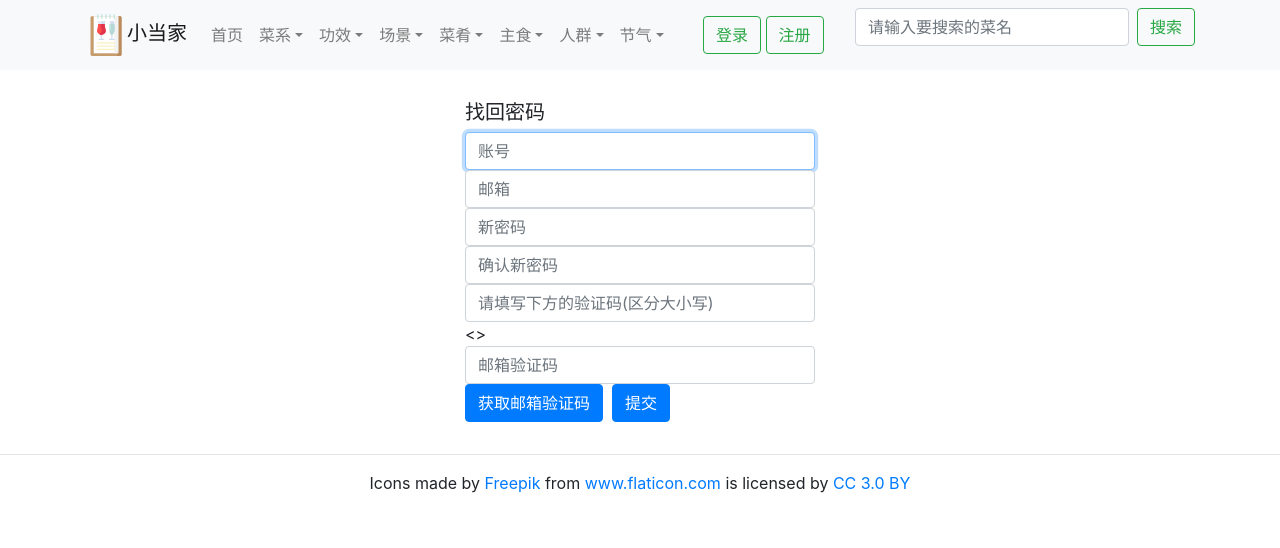
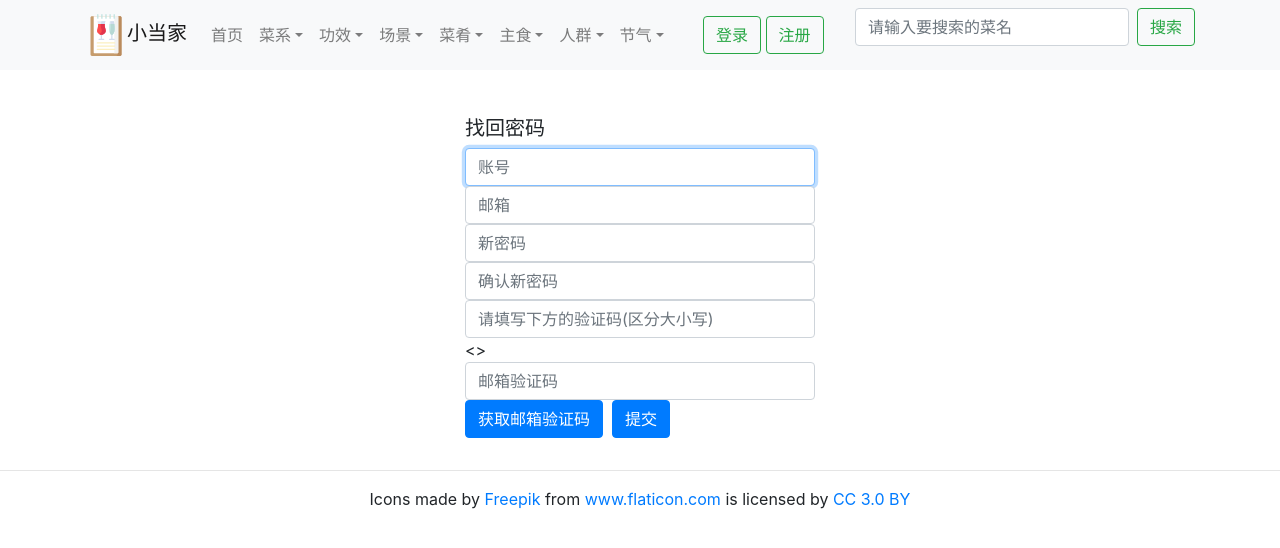
Before and after one commit to bbbbx/small-menu, a Node project: template views/password.pug in a window 1280 px wide. Shown: the top 548 px of the page. Run offline with Node 20 templates, Linux system fonts and the light colour scheme; the template is opened without the code that fills it, so the values that code supplies are empty; some libraries are stand-ins or nearby versions.

Commit message:
:art: update views

```diff
--- a/routes/logout.js
+++ b/routes/logout.js
@@ -3,7 +3,8 @@ const router = express.Router();
 
 router.get('/', function(req, res) {
 	req.logout();
-	req.session.destroy();
+	delete req.session.user;
+	req.flash('info', '退出成功');
 	res.redirect('/');
 });
 
--- a/routes/register.js
+++ b/routes/register.js
@@ -58,7 +58,7 @@ router.post('/', function(req, res) {
 										from: '"小当家" <venus_box@163.com>',
 										to: email,
 										subject: '小当家注册验证',
-										html: `<p>${user.dataValues.username}：</p><p>&nbsp;&nbsp;请点击以下链接完成邮箱验证：</p><p><a href="http://smallmenu.venusworld.cn/confirmEmail?captcha=${CAPTCHA}&email=${email}&account=${account}">http://smallmenu.venusworld.cn/confirmEmail?captcha=${CAPTCHA}&email=${email}&account=${account}</a></p><p>如果以上链接无法点击，请将上面的地址复制到你的浏览器地址栏。</p>`
+										html: `<p>${user.dataValues.username}：</p><p>&nbsp;&nbsp;请点击以下链接完成邮箱验证：</p><p><a href="http://localhost:3000/confirmEmail?captcha=${CAPTCHA}&email=${email}&account=${account}">http://localhost:3000/confirmEmail?captcha=${CAPTCHA}&email=${email}&account=${account}</a></p><p>如果以上链接无法点击，请将上面的地址复制到你的浏览器地址栏。</p>`
 									};
 
 									const timestamp = new Date().getTime();
@@ -72,6 +72,7 @@ router.post('/', function(req, res) {
 									transporter.sendMail(mailOption);
 									// [TODO] 验证用户
 									req.session.user = user.dataValues;
+									req.flash('info', '注册成功，请验证邮箱。');
 									res.redirect('/');
 								});
 						});
--- a/views/detail.pug
+++ b/views/detail.pug
@@ -1,7 +1,7 @@
 extends layout
 
 block content
-  div(class="container" style="margin-top: 100px")
+  div(class="container")
     hr
     div(class="row")
       div(class="col-4")
--- a/views/index.pug
+++ b/views/index.pug
@@ -1,7 +1,7 @@
 extends layout
 
 block content
-  div(class="container-fluid" style="margin-top: 100px")
+  div(class="container-fluid")
     div(id="carouselExampleIndicators" class="carousel slide" data-ride="carousel")
       ol(class="carousel-indicators")
         li(data-target="#carouselExampleIndicators" data-slide-to="0" class="active")
--- a/views/layout.pug
+++ b/views/layout.pug
@@ -177,6 +177,12 @@ html(lang="en")
             input(class="form-control mr-sm-2"  type="search" placeholder="请输入要搜索的菜名" aria-label="Search" name="foodName" required)
             button(class="btn btn-outline-success my-2 my-sm-0" type="submit") 搜索
 
+    p(style="height: 100px")
+    - for (var x = 0; x < errors.length; x++)
+      div(class="alert alert-danger" role="alert") #{ errors[x] }
+    - for (var j = 0; j < infos.length; j++)
+      div(class="alert alert-success" role="alert") #{ infos[j] }
+
     block content
 
     hr
--- a/views/login.pug
+++ b/views/login.pug
@@ -1,14 +1,10 @@
 extends layout
 
 block content
-  div(class='container' style="margin-top: 100px")
+  div(class="container")
     div(class="row")
       div(class="col")
       div(class="col")
-        - for (var x = 0; x < errors.length; x++)
-          div(class="alert alert-danger" role="alert") #{ errors[x] }
-        - for (var j = 0; j < infos.length; j++)
-          div(class="alert alert-success" role="alert") #{ infos[j] }
         h5 登录
         form(action="/login", method="post")
           div(class="form-group")
--- a/views/password.pug
+++ b/views/password.pug
@@ -1,14 +1,10 @@
 extends layout
 
 block content
-  div(class="container" style="margin-top: 100px")
+  div(class="container")
     div(class="row")
       div(class="col")
       div(class="col")
-        - for (var x = 0; x < errors.length; x++)
-          div(class="alert alert-danger" role="alert") #{ errors[x] }
-        - for (var j = 0; j < infos.length; j++)
-          div(class="alert alert-success" role="alert") #{ infos[j] }
         h5 找回密码
         if email
           form(action="/password", method="post")
--- a/views/register.pug
+++ b/views/register.pug
@@ -1,11 +1,7 @@
 extends layout
 
 block content
-  div(class='container' style="margin-top: 100px")
-    - for (var x = 0; x < errors.length; x++)
-      div(class="alert alert-danger" role="alert") #{ errors[x] }
-    - for (var j = 0; j < infos.length; j++)
-      div(class="alert alert-danger" role="alert") #{ infos[j] }
+  div(class="container")
     div(class="row")
       div(class="col")
       div(class="col")
--- a/views/seacher.pug
+++ b/views/seacher.pug
@@ -1,7 +1,7 @@
 extends layout
 
 block content
-  div(class="container" style="margin-top: 100px")
+  div(class="container")
     div(class="card-columns")
       - for (var i = 0; i < data.result.data.length; i++)
         div(class="card")
--- a/views/user.pug
+++ b/views/user.pug
@@ -1,8 +1,7 @@
 extends layout
 
 block content
-  div(class='container' style="margin-top: 100px")
-
+  div(class="container")
     div(class="row")
       div(class="col")
         div(class="card" style="width: 18rem;")
```
Also changed, not shown: routes/index.js (+35 -1 lines).
